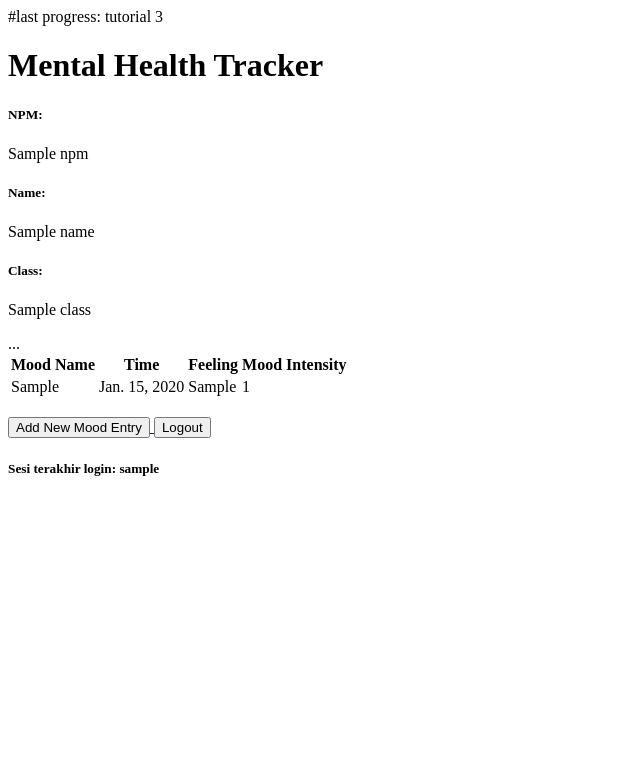
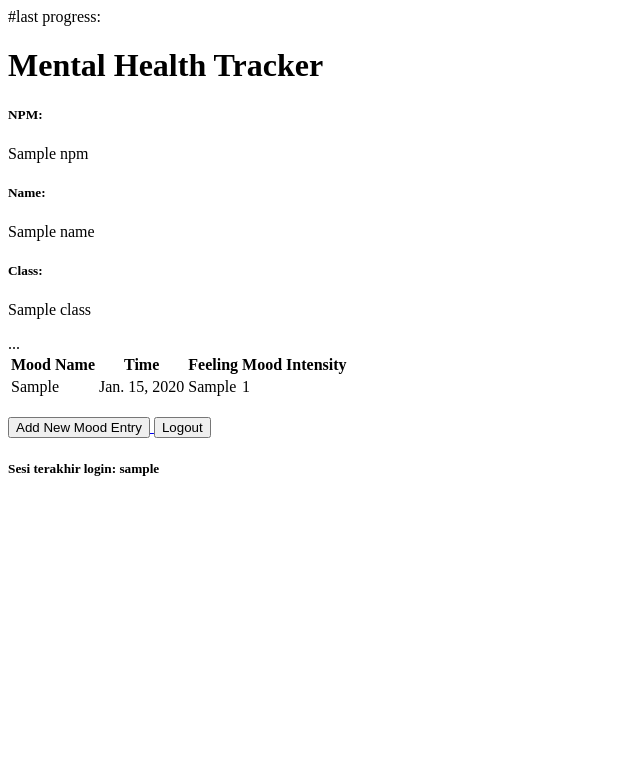
Before and after one commit to TheoKevH/mental-health-tracker, a Django app: template main/templates/main.html in a window 1280 px wide. Shown: the top 777 px of the page, without its empty margins (0-640 px from the left). Run offline with Django 5.2, Linux system fonts and the light colour scheme; tables that the repository leaves empty hold one stand-in row (values such as "Sample post"); the template is opened without the code that fills it: values that come from a table or form of the project are taken from there, most other values are stand-ins (such as "Sample title", 1, 10 or a date in 2020).

```diff
--- a/main/templates/main.html
+++ b/main/templates/main.html
@@ -1,4 +1,4 @@
-#last progress: tutorial 3
+#last progress:
 
 {% extends 'base.html' %}
 {% block content %}
```
